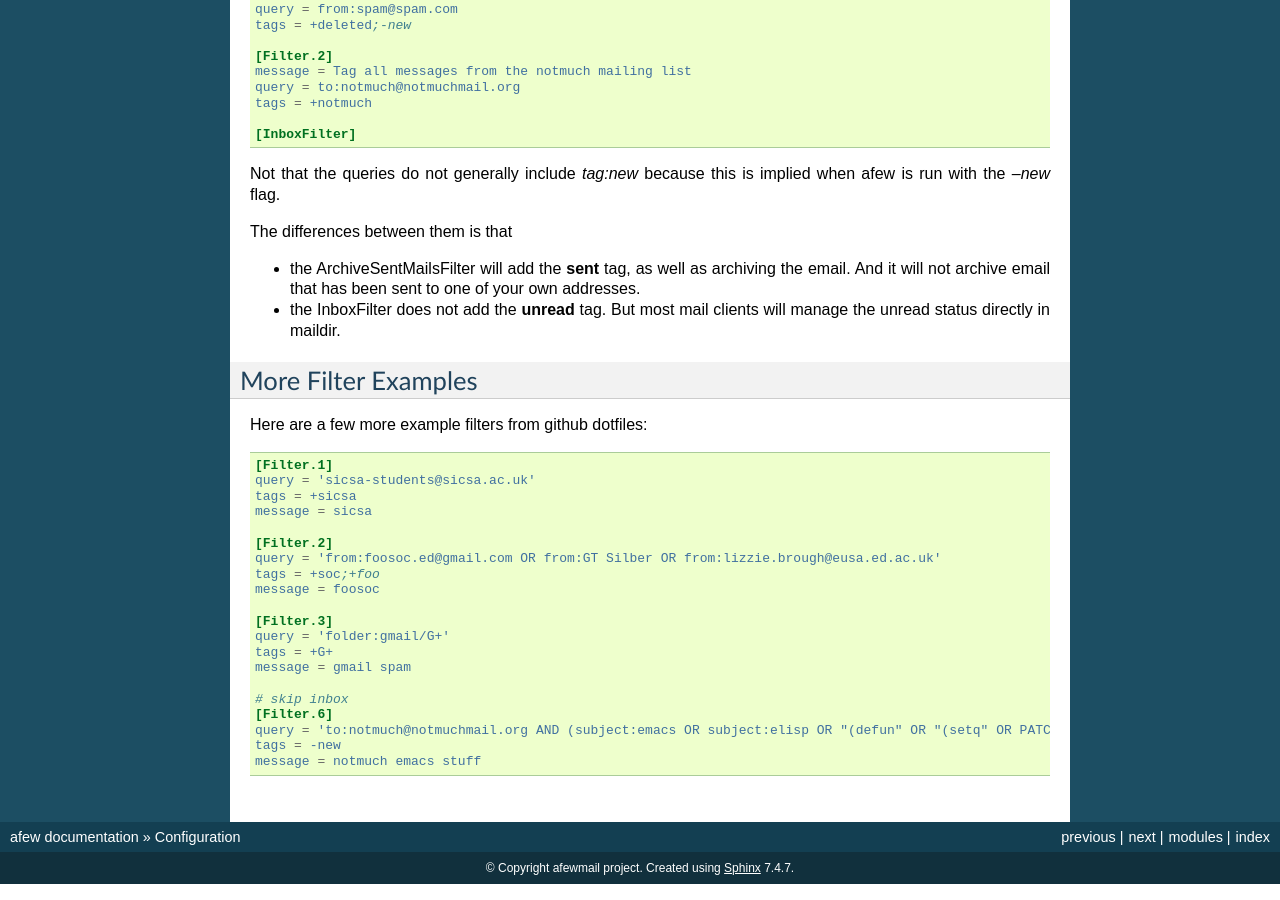
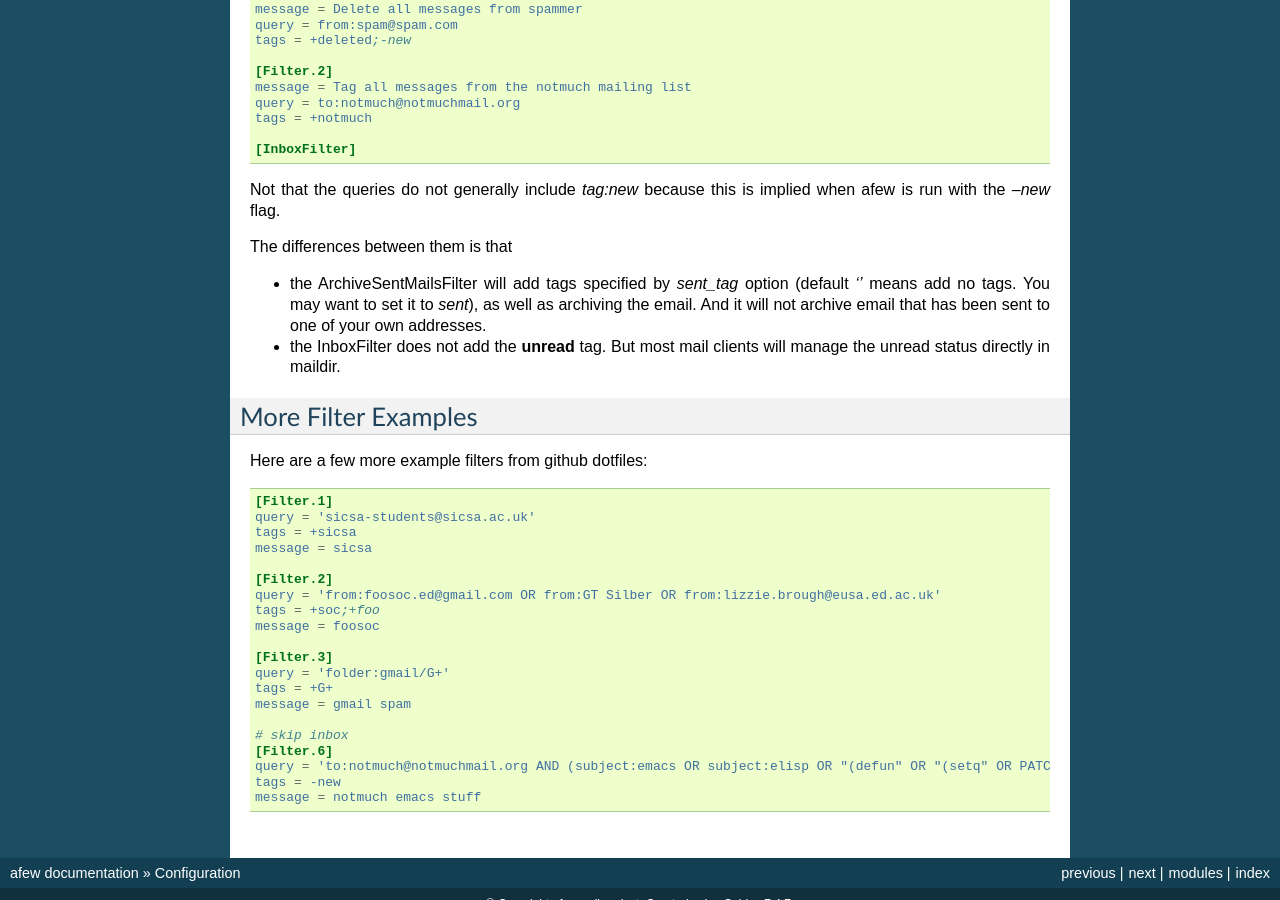
Before and after one commit to afewmail/afew, a Sphinx documentation site: the page built from docs/configuration.rst, in a window 1280 px wide and 900 px high, scrolled down 1739 px. Built offline with Sphinx 7.4.7, drawn with Linux system fonts in a browser that asks for light colours.

Commit message:
Improve docs on default behavior of SentMailsFilter

```diff
--- a/docs/configuration.rst
+++ b/docs/configuration.rst
@@ -38,6 +38,7 @@ the config file.  The default config file is:
     [KillThreadsFilter]
     [ListMailsFilter]
     [ArchiveSentMailsFilter]
+    sent_tag = ''
     [InboxFilter]
 
 See the :doc:`filters` page for the details of those filters and the custom
@@ -130,9 +131,10 @@ is run with the `--new` flag.
 
 The differences between them is that
 
-* the ArchiveSentMailsFilter will add the **sent** tag, as well as archiving the
-  email.  And it will not archive email that has been sent to one of your own
-  addresses.
+* the ArchiveSentMailsFilter will add tags specified by `sent_tag` option
+  (default `''` means add no tags. You may want to set it to `sent`), as well as
+  archiving the email. And it will not archive email that has been sent to one
+  of your own addresses.
 * the InboxFilter does not add the **unread** tag.  But most mail clients will
   manage the unread status directly in maildir.
 
--- a/docs/filters.rst
+++ b/docs/filters.rst
@@ -185,14 +185,12 @@ The settings you can use are:
 
 * sent_tag = <tag>
 
- * Add <tag> to all mails sent from one of your configured mail addresses.
+ * Add <tag> to all mails sent from one of your configured mail addresses, *and
+   not* to any of your addresses.
  * The default is to add no tag, so you need to specify something.
  * You may e.g. use it to tag all mails sent by you as 'sent'. This may make
    special sense in conjunction with a mail client that is able to not only search
    for threads but individual mails as well.
-
-   More accurately, it looks for emails that are from one of your addresses
-   *and not* to any of your addresses.
 
 * to_transforms = <transformation rules>
 
```
